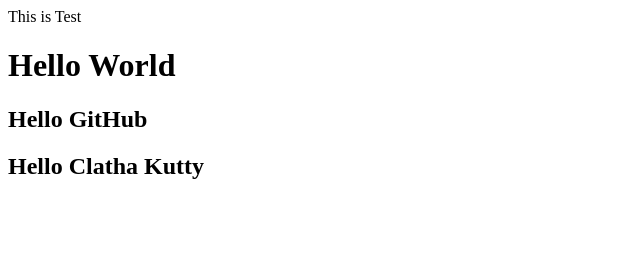
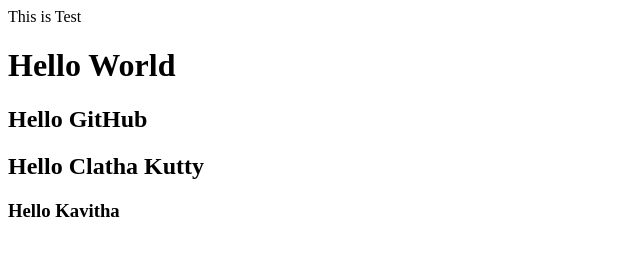
Before and after one commit to FSmancy-77/Mancy, a plain HTML site: page index.html in a window 1280 px wide. Shown: the whole page, without its empty margins (0-640 px from the left). Drawn offline with Linux system fonts and the light colour scheme.

Commit message:
Git Teaching

```diff
--- a/index.html
+++ b/index.html
@@ -3,4 +3,5 @@
 <h1>Hello World</h1>
 <h2>Hello GitHub</h2>
 <h2>Hello Clatha Kutty</h2>
+<h3>Hello Kavitha</h3>
 </html>
```
